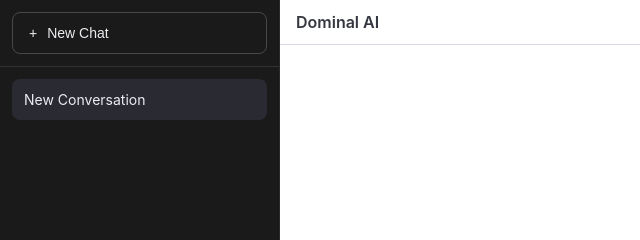
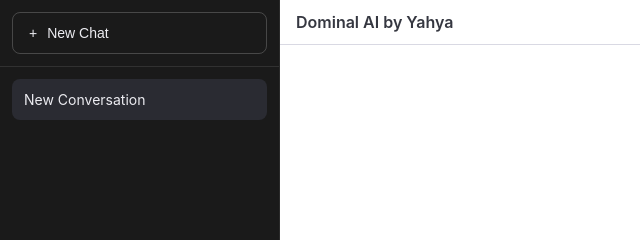
Before and after one commit to mdyahhya/dominal, a website: page chatbot.html in a window 1280 px wide. Shown: the top 240 px of the page, 0-640 px from the left. Drawn offline with Linux system fonts and the light colour scheme.

Commit message:
Update chatbot.html

```diff
--- a/chatbot.html
+++ b/chatbot.html
@@ -619,7 +619,7 @@
   <div class="main-content">
     <div class="top-bar">
       <button class="menu-btn" id="menuBtn">☰</button>
-      <div class="top-bar-title">Dominal AI</div>
+      <div class="top-bar-title">Dominal AI by Yahya</div>
       <div style="width: 32px;"></div>
     </div>
 
```
